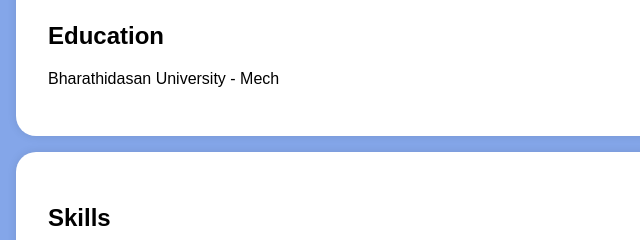
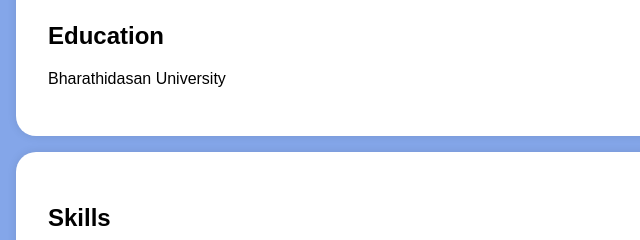
Before and after one commit to mounisha2012/Citizen--AI, a plain HTML site: page index.html in a window 1280 px wide. Shown: the part 476-716 px from the top of the page, 0-640 px from the left. Drawn offline with Linux system fonts and the light colour scheme.

Commit message:
Update index.html

```diff
--- a/index.html
+++ b/index.html
@@ -125,7 +125,7 @@
     <section id="education">
         <div class="section-content">
             <h2>Education</h2>
-            <p>Bharathidasan University  - Mech</p>
+            <p>Bharathidasan University</p>
 
 
         </div>
```
